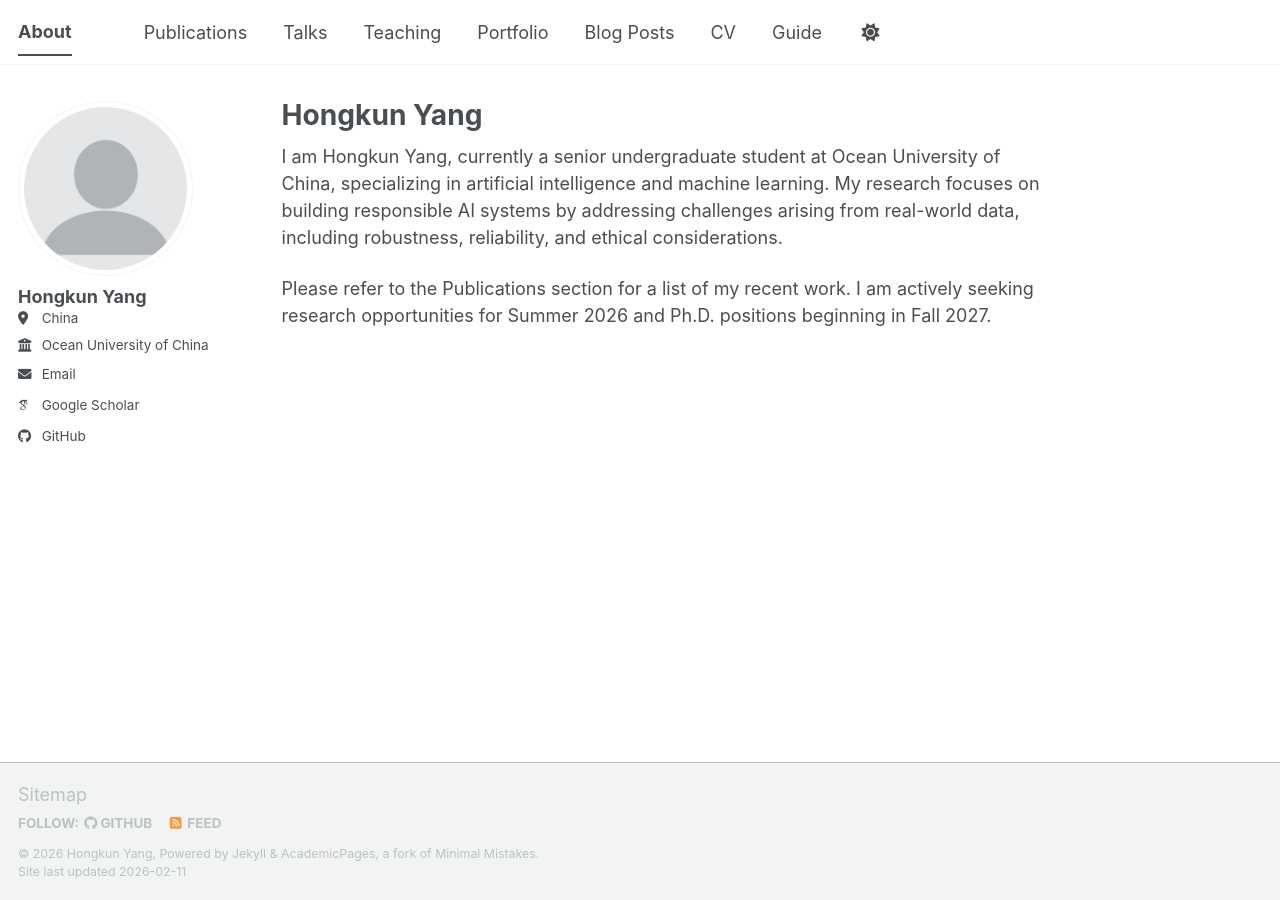
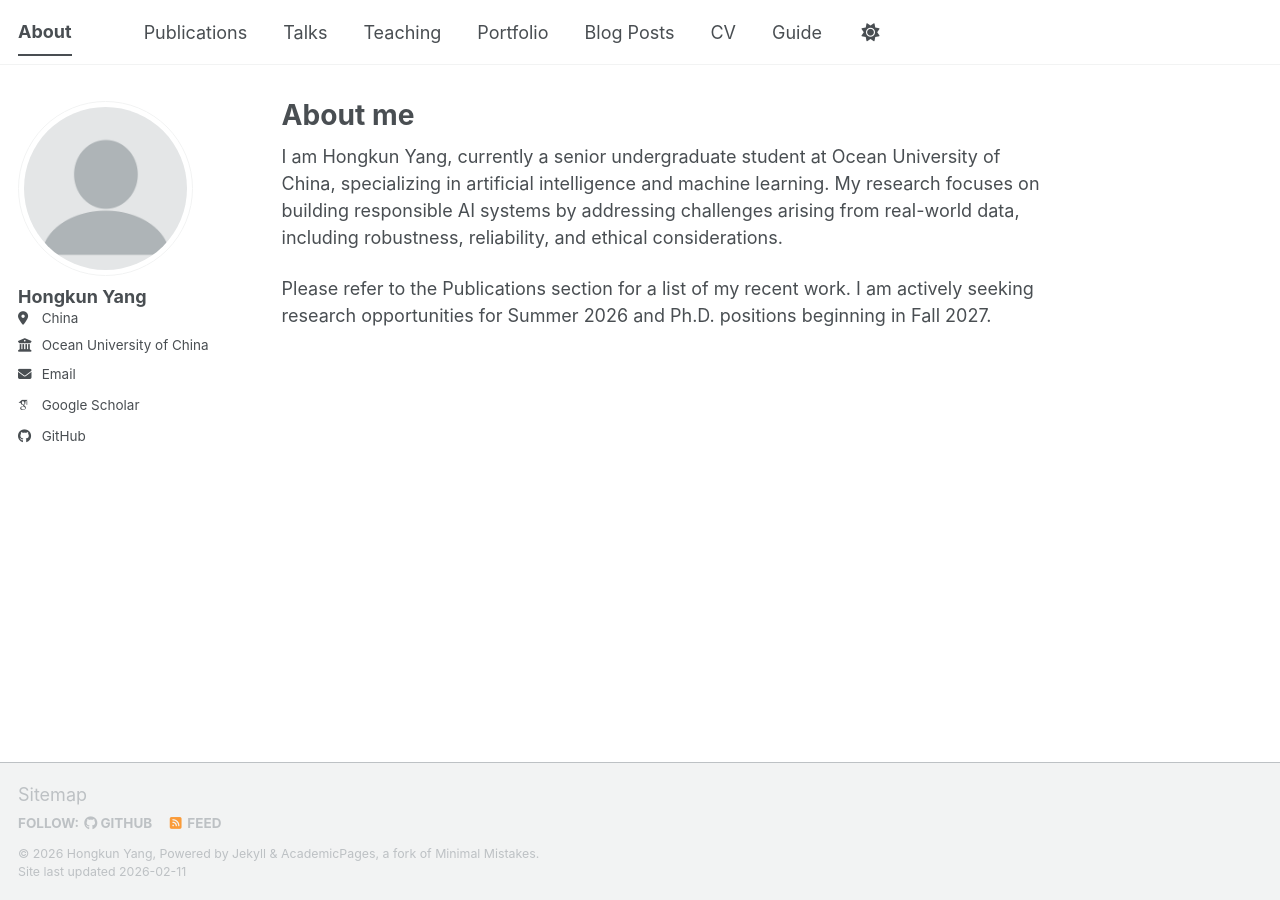
Before and after one commit to CharlesYang-CN/hongkunyang, a Jekyll site: the page built from _pages/about.md, in a window 1280 px wide. Built offline with Jekyll 4.4.1, drawn with Linux system fonts in a browser that asks for light colours; some web fonts are replaced; a script bundle is joined from its source files by our own code; library files that are not in the unit come from our copies.

Commit message:
Update about.md

```diff
--- a/_pages/about.md
+++ b/_pages/about.md
@@ -1,6 +1,6 @@
 ---
 permalink: /
-title: "Hongkun Yang"
+title: "About me"
 author_profile: true
 redirect_from:
   - /about/
```
